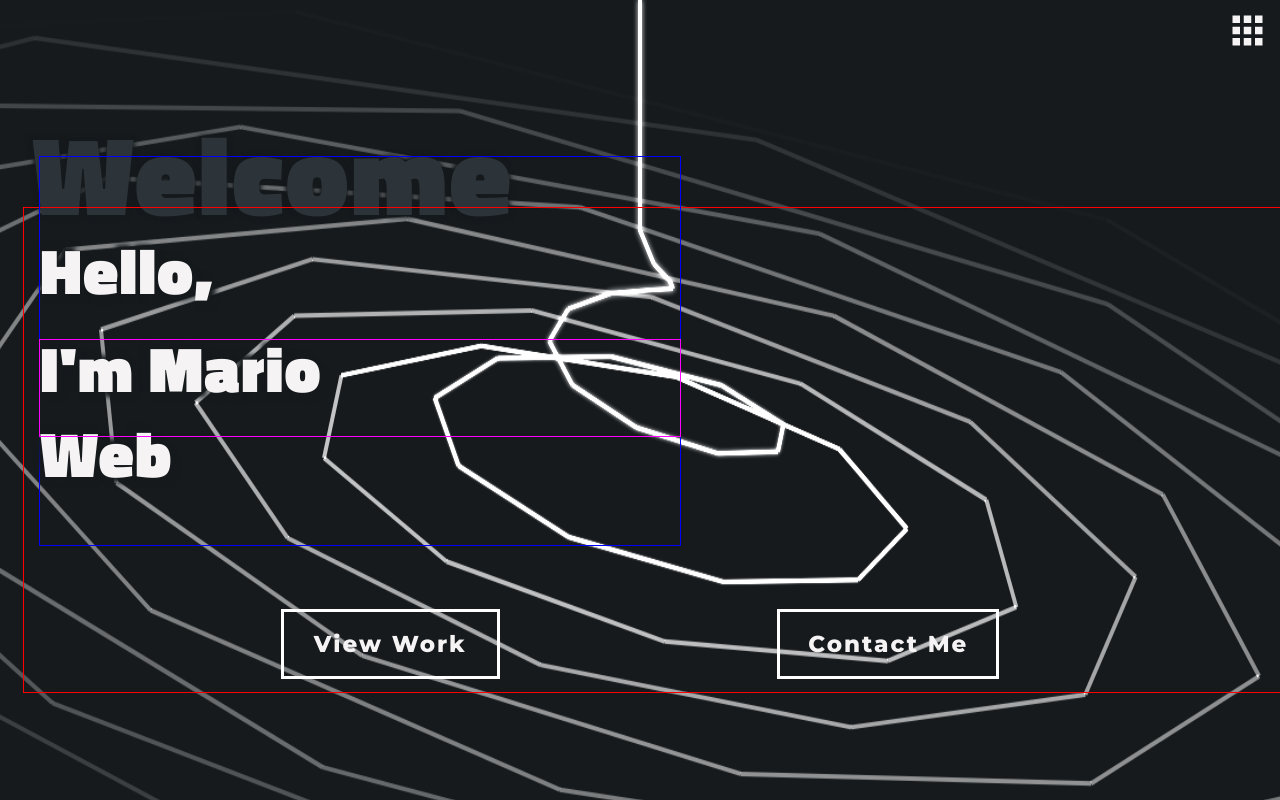
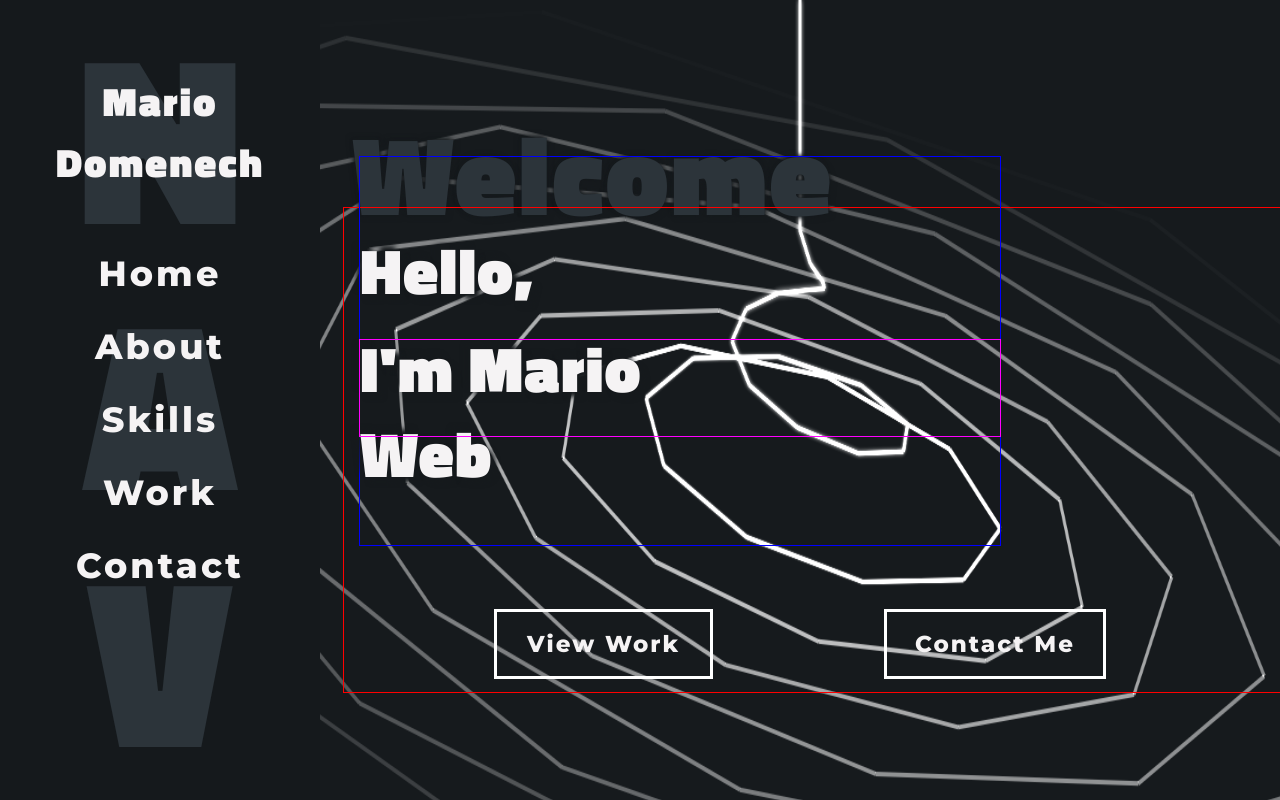
Before and after one commit to Rio0628/portfolio-website, a React (Create React App) app: page / in a window 1280 px wide. Built offline with nearby package versions, Linux system fonts and the light colour scheme.

Commit message:
Applied breakpoint styling

```diff
--- a/src/index.css
+++ b/src/index.css
@@ -6,8 +6,8 @@ body {
 }
 
 .container {
-  /* display: flex; */
-  /* flex-direction: column; */
+  display: flex;
+  flex-direction: column;
   width: 100vw;
   height: 100vh;
   background: #161a1d;
@@ -106,6 +106,7 @@ body {
   right: 50px;
   font-size: 35px;
   font-family: 'Titillium Web';
+  text-align: center;
   font-weight: 800;
   opacity: 0;
   letter-spacing: 2px;
@@ -913,3 +914,40 @@ body {
     padding: 8px 30px;
   }
 }
+
+@media screen and (min-width: 1250px) {
+
+  .container {
+    flex-direction: row;
+    overflow: hidden;
+  }
+
+  .nav {
+    position: relative;
+    top: 0;
+    width: 25%;
+  }
+
+  .menuBtn, .closeNavBtn {
+    position: absolute;
+    opacity: 0;
+    pointer-events: none;
+  }
+
+  .mainContainer {
+    /* left: 20rem;  */
+    width: 75%;
+    overflow-x: hidden;
+    overflow-y: scroll;
+  }
+
+  .mainLogo  {
+    right: 0;
+    opacity: 1;
+  }
+
+  .navItems {
+    left: 0;
+    opacity: 1;
+  }
+}
```
